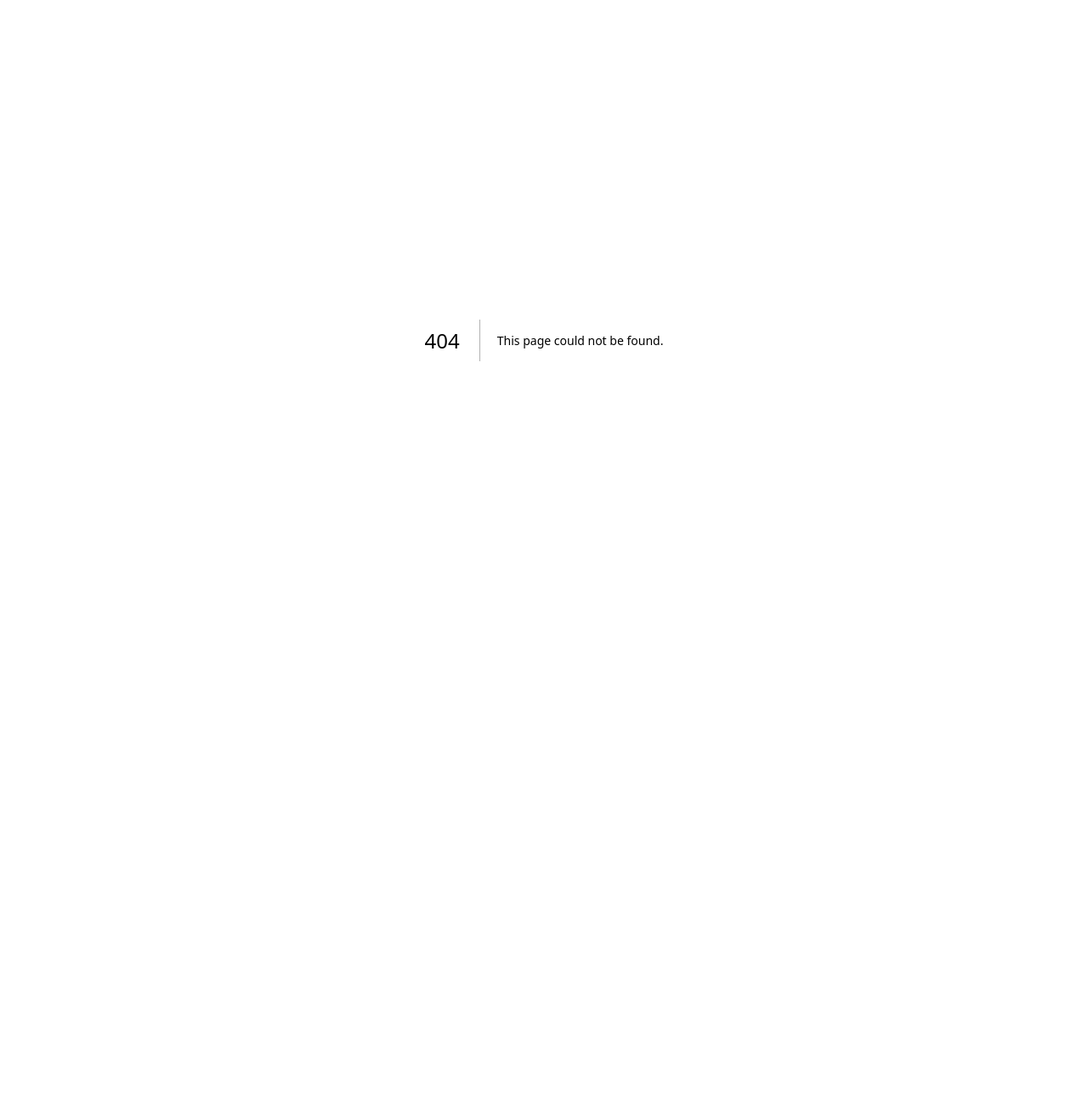
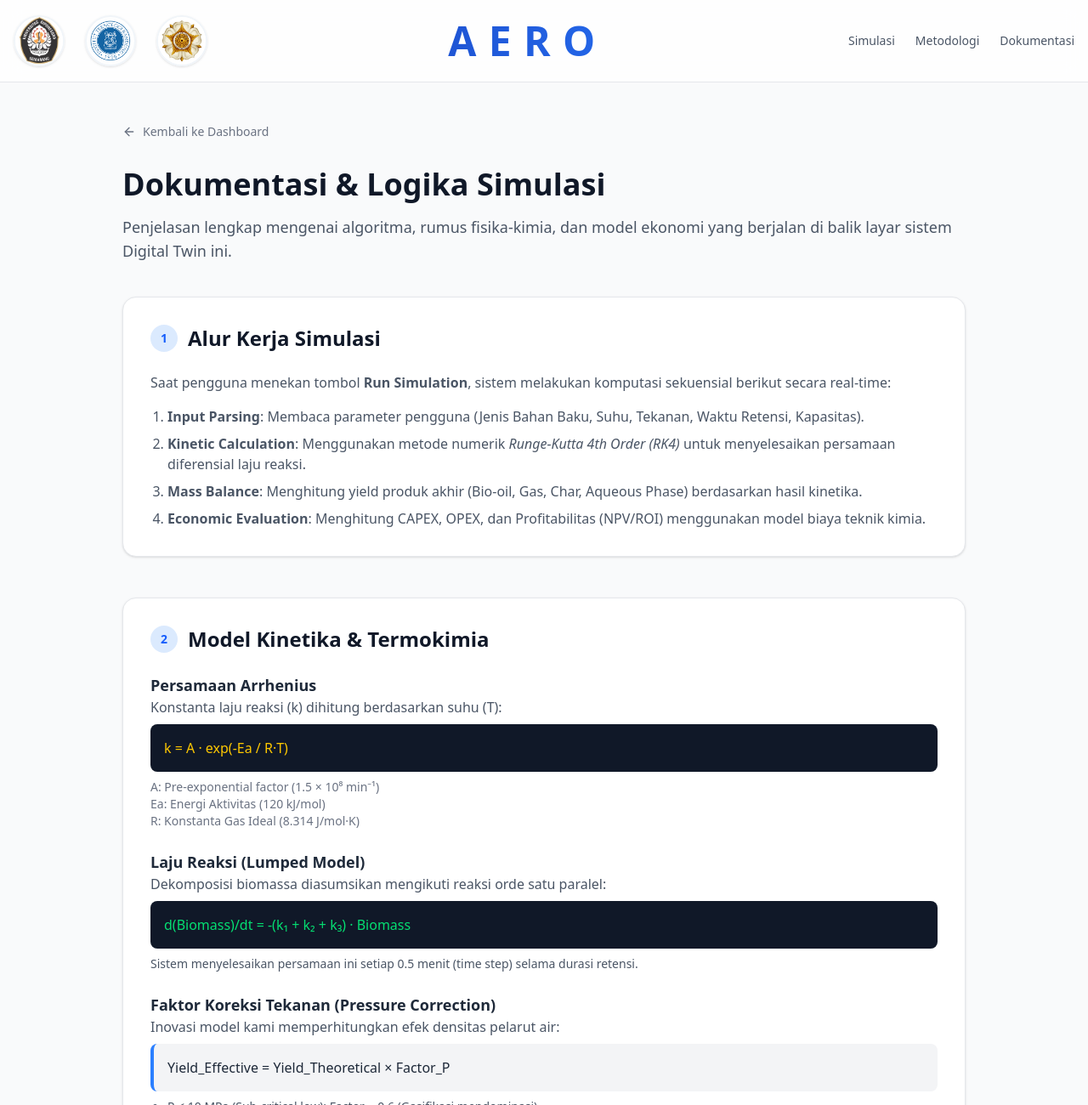
Before and after one commit to dzakyzahy/htl-system-digital-twin-think3rs, a Next.js app: page /documentation in a window 1280 px wide. Before the commit this address had no page. Shown: the top 1300 px of the page at 85% size. Before the commit the page ends 800 px from the top, so only its background shows below. Built offline with nearby package versions, Linux system fonts and the light colour scheme.

Commit message:
Feat: Add scientific documentation page and exponential cost mechanics

```diff
--- /dev/null
+++ b/src/app/documentation/page.tsx
@@ -0,0 +1,138 @@
+
+import { Header } from "@/components/layout/Header";
+import { ArrowLeft } from "lucide-react";
+import Link from 'next/link';
+
+export default function Documentation() {
+    return (
+        <div className="min-h-screen bg-gray-50">
+            <Header />
+
+            <main className="container mx-auto max-w-5xl px-4 py-12">
+                <Link href="/" className="mb-8 inline-flex items-center text-sm font-medium text-gray-500 hover:text-blue-600">
+                    <ArrowLeft className="mr-2 h-4 w-4" /> Kembali ke Dashboard
+                </Link>
+
+                <div className="mb-10">
+                    <h1 className="text-4xl font-bold text-gray-900">Dokumentasi & Logika Simulasi</h1>
+                    <p className="mt-4 text-lg text-gray-600">
+                        Penjelasan lengkap mengenai algoritma, rumus fisika-kimia, dan model ekonomi yang berjalan di balik layar sistem Digital Twin ini.
+                    </p>
+                </div>
+
+                <div className="space-y-12">
+                    {/* 1. Alur Simulasi */}
+                    <section className="rounded-2xl border bg-white p-8 shadow-sm">
+                        <h2 className="mb-6 flex items-center gap-3 text-2xl font-bold text-gray-900">
+                            <span className="flex h-8 w-8 items-center justify-center rounded-full bg-blue-100 text-sm  text-blue-600">1</span>
+                            Alur Kerja Simulasi
+                        </h2>
+                        <div className="prose max-w-none text-gray-600">
+                            <p>
+                                Saat pengguna menekan tombol <strong>Run Simulation</strong>, sistem melakukan komputasi
+                                sekuensial berikut secara real-time:
+                            </p>
+                            <ol className="mt-4 list-decimal space-y-2 pl-5">
+                                <li>
+                                    <strong>Input Parsing</strong>: Membaca parameter pengguna (Jenis Bahan Baku, Suhu, Tekanan, Waktu Retensi, Kapasitas).
+                                </li>
+                                <li>
+                                    <strong>Kinetic Calculation</strong>: Menggunakan metode numerik <em>Runge-Kutta 4th Order (RK4)</em> untuk menyelesaikan persamaan diferensial laju reaksi.
+                                </li>
+                                <li>
+                                    <strong>Mass Balance</strong>: Menghitung yield produk akhir (Bio-oil, Gas, Char, Aqueous Phase) berdasarkan hasil kinetika.
+                                </li>
+                                <li>
+                                    <strong>Economic Evaluation</strong>: Menghitung CAPEX, OPEX, dan Profitabilitas (NPV/ROI) menggunakan model biaya teknik kimia.
+                                </li>
+                            </ol>
+                        </div>
+                    </section>
+
+                    {/* 2. Model Kinetika */}
+                    <section className="rounded-2xl border bg-white p-8 shadow-sm">
+                        <h2 className="mb-6 flex items-center gap-3 text-2xl font-bold text-gray-900">
+                            <span className="flex h-8 w-8 items-center justify-center rounded-full bg-blue-100 text-sm  text-blue-600">2</span>
+                            Model Kinetika & Termokimia
+                        </h2>
+                        <div className="space-y-6">
+                            <div>
+                                <h3 className="text-lg font-semibold text-gray-800">Persamaan Arrhenius</h3>
+                                <p className="text-gray-600 mb-2">Konstanta laju reaksi (k) dihitung berdasarkan suhu (T):</p>
+                                <div className="rounded-lg bg-gray-900 p-4 font-mono text-yellow-400">
+                                    k = A · exp(-Ea / R·T)
+                                </div>
+                                <ul className="mt-2 text-sm text-gray-500">
+                                    <li>A: Pre-exponential factor (1.5 × 10⁸ min⁻¹)</li>
+                                    <li>Ea: Energi Aktivitas (120 kJ/mol)</li>
+                                    <li>R: Konstanta Gas Ideal (8.314 J/mol·K)</li>
+                                </ul>
+                            </div>
+
+                            <div>
+                                <h3 className="text-lg font-semibold text-gray-800">Laju Reaksi (Lumped Model)</h3>
+                                <p className="text-gray-600 mb-2">Dekomposisi biomassa diasumsikan mengikuti reaksi orde satu paralel:</p>
+                                <div className="rounded-lg bg-gray-900 p-4 font-mono text-green-400">
+                                    d(Biomass)/dt = -(k₁ + k₂ + k₃) · Biomass
+                                </div>
+                                <div className="mt-2 text-sm text-gray-600">
+                                    Sistem menyelesaikan persamaan ini setiap 0.5 menit (time step) selama durasi retensi.
+                                </div>
+                            </div>
+
+                            <div>
+                                <h3 className="text-lg font-semibold text-gray-800">Faktor Koreksi Tekanan (Pressure Correction)</h3>
+                                <p className="text-gray-600 mb-2">Inovasi model kami memperhitungkan efek densitas pelarut air:</p>
+                                <div className="rounded-lg bg-gray-100 p-4 font-mono text-gray-800 border-l-4 border-blue-500">
+                                    Yield_Effective = Yield_Theoretical × Factor_P
+                                </div>
+                                <ul className="mt-2 text-sm text-gray-600 list-disc pl-5">
+                                    <li>P &lt; 10 MPa (Sub-critical low): Factor = 0.6 (Gasifikasi mendominasi)</li>
+                                    <li>P &gt; 22 MPa: Factor = 1.05 (Solvasi lipid optimal)</li>
+                                </ul>
+                            </div>
+                        </div>
+                    </section>
+
+                    {/* 3. Model Ekonomi */}
+                    <section className="rounded-2xl border bg-white p-8 shadow-sm">
+                        <h2 className="mb-6 flex items-center gap-3 text-2xl font-bold text-gray-900">
+                            <span className="flex h-8 w-8 items-center justify-center rounded-full bg-blue-100 text-sm  text-blue-600">3</span>
+                            Analisis Tekno-Ekonomi (TEA)
+                        </h2>
+                        <div className="space-y-6">
+                            <div>
+                                <h3 className="text-lg font-semibold text-gray-800">Model Biaya Reaktor (Exponential Cost)</h3>
+                                <p className="text-gray-600 mb-2">
+                                    Sesuai prinsip metalurgi, biaya material reaktor meningkat secara eksponensial pada suhu tinggi
+                                    (kebutuhan <em>superalloys</em> seperti Inconel/Hastelloy):
+                                </p>
+                                <div className="rounded-lg bg-gray-900 p-4 font-mono text-red-400">
+                                    CAPEX_Factor = 1 + 0.1 · e^((T - 350) / 100)
+                                </div>
+                                <p className="mt-2 text-sm text-gray-600">
+                                    Rumus ini menyimulasikan lonjakan harga material saat suhu melebihi batas amand baja standar (350°C).
+                                </p>
+                            </div>
+
+                            <div className="grid gap-6 md:grid-cols-2">
+                                <div className="rounded-lg border p-4">
+                                    <h4 className="font-semibold text-gray-900">Net Present Value (NPV)</h4>
+                                    <p className="mt-1 text-sm text-gray-600">
+                                        Total nilai investasi saat ini berdasarkan arus kas masa depan yang didiskon (WACC 10%).
+                                    </p>
+                                </div>
+                                <div className="rounded-lg border p-4">
+                                    <h4 className="font-semibold text-gray-900">Return on Investment (ROI)</h4>
+                                    <p className="mt-1 text-sm text-gray-600">
+                                        (Total Profit Bersih / Total Investasi Awal) × 100%. Pemasukan dihitung dari yield bio-oil dikalikan harga pasar.
+                                    </p>
+                                </div>
+                            </div>
+                        </div>
+                    </section>
+                </div>
+            </main>
+        </div>
+    );
+}
--- a/src/components/layout/Header.tsx
+++ b/src/components/layout/Header.tsx
@@ -45,10 +45,16 @@ export function Header() {
                 </div>
 
                 {/* Right Section */}
-                <div className="hidden w-[160px] justify-end md:flex">
-                    <span className="text-right text-sm font-semibold text-gray-500">
-                        Digital Twin<br />HTL Bio-Oil
-                    </span>
+                <div className="hidden items-center gap-6 md:flex">
+                    <Link href="/" className="text-sm font-medium text-gray-600 hover:text-blue-600">
+                        Simulasi
+                    </Link>
+                    <Link href="/about" className="text-sm font-medium text-gray-600 hover:text-blue-600">
+                        Metodologi
+                    </Link>
+                    <Link href="/documentation" className="text-sm font-medium text-gray-600 hover:text-blue-600">
+                        Dokumentasi
+                    </Link>
                 </div>
             </div>
         </header>
--- a/src/lib/simulation/economics.ts
+++ b/src/lib/simulation/economics.ts
@@ -37,10 +37,19 @@ export const calculateEconomics = (input: EconomicInput): EconomicResult => {
     if (pressure > 20) capexMultiplier += 0.15; // +15% for high pressure ratings
     if (pressure > 25) capexMultiplier += 0.25;
 
-    // Temperature effect (Metallurgy constraint)
-    if (temperature > 350) capexMultiplier += 0.10; // Upgrade to 316L/310S
-    if (temperature > 400) capexMultiplier += 0.30; // Upgrade to Inconel 625 (Expensive!)
-    if (temperature > 500) capexMultiplier += 0.80; // Specialized Ceramics/Refractory
+    // Temperature effect (Metallurgy constraint) - Exponential Cost Increase
+    // Standard reactors (SS316) work up to ~350°C.
+    // Above this, we need Hastelloy (2-3x cost) or Inconel (5-10x cost).
+    if (temperature > 350) {
+        // Exponential scaling: Base cost increases significantly with T
+        const tempDiff = temperature - 350;
+        // Formula: Multiplier adds 0.1 * e^((T-350)/100)
+        // At 450C -> +0.27
+        // At 550C -> +0.73
+        // At 800C -> +9.0 (Extremely expensive ceramic/refractory)
+        const materialFactor = 0.1 * Math.exp(tempDiff / 100);
+        capexMultiplier += materialFactor;
+    }
 
     const adjustedCapex = capexBase * capexMultiplier;
 
```
